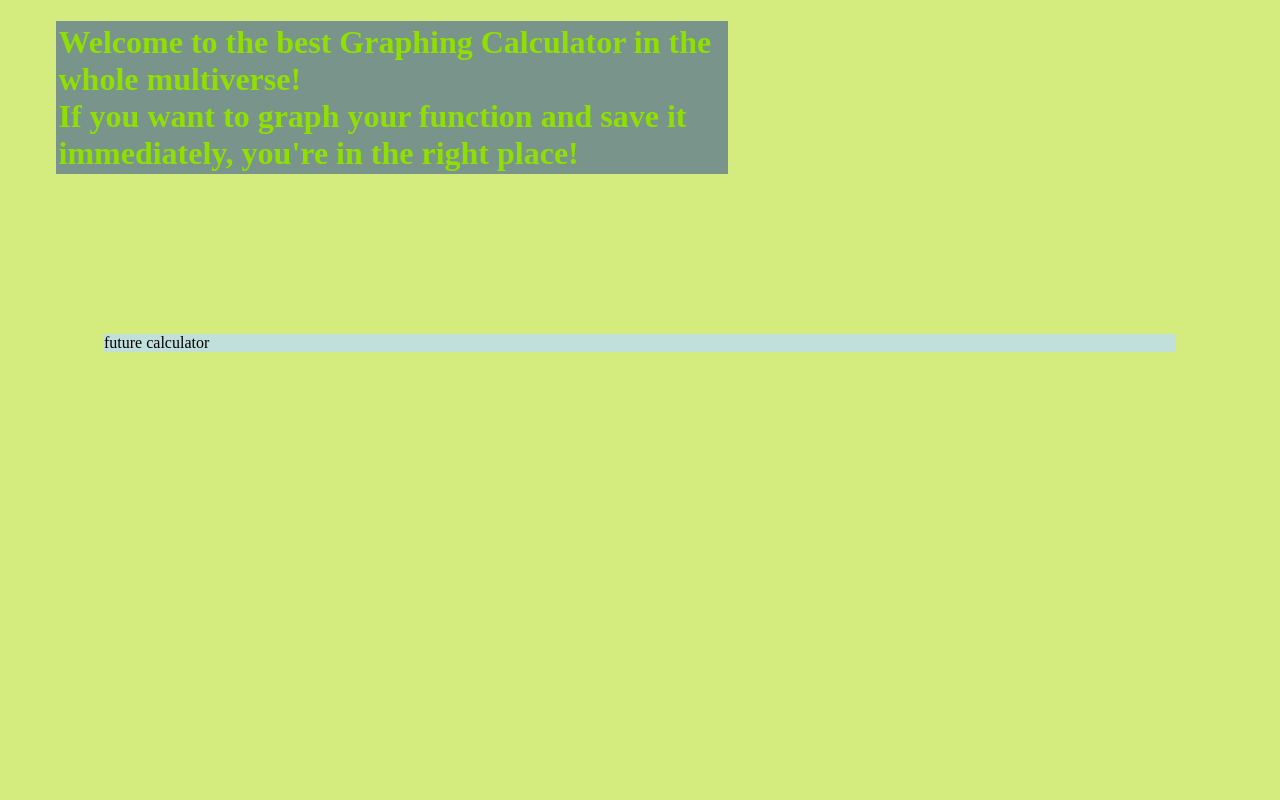
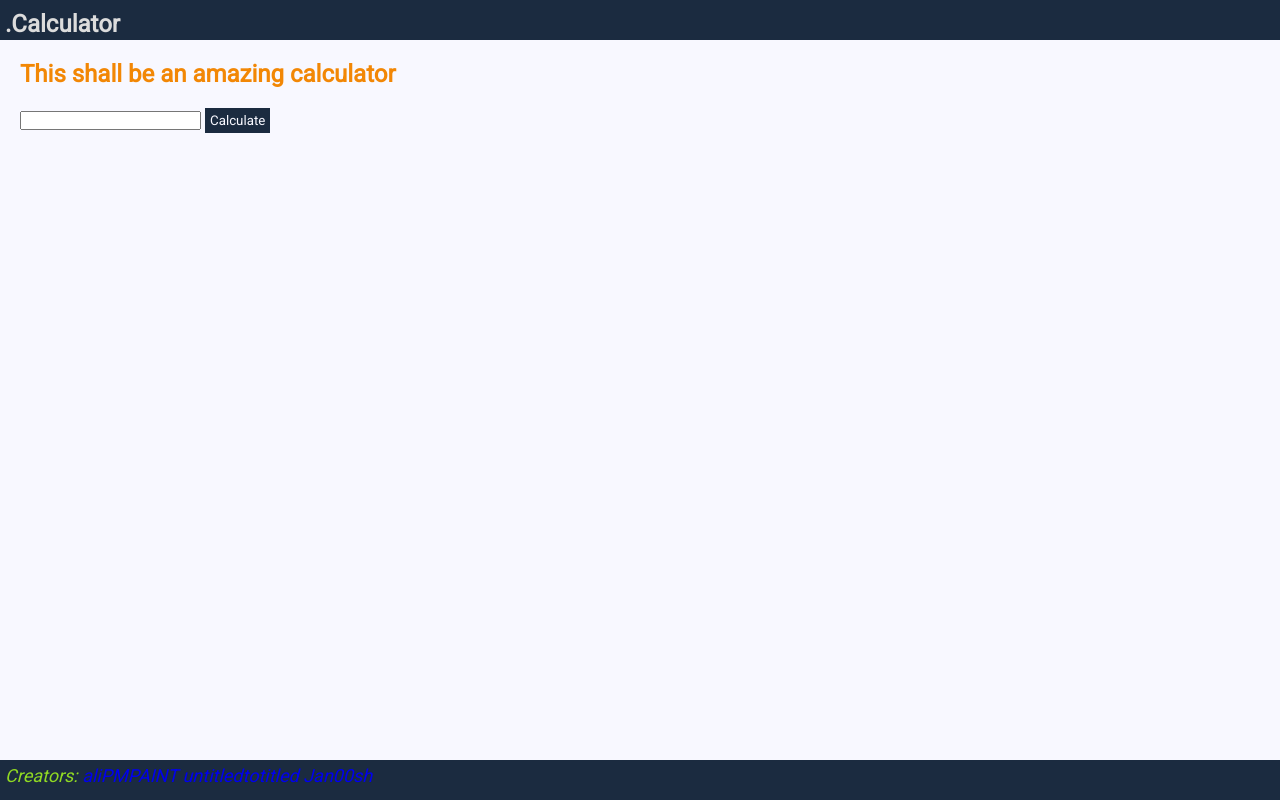
Before and after one commit to unexploredtest/WebGraphingCalculator, a Django app: page / in a window 1280 px wide. Run offline with Django 3.2, Linux system fonts and the light colour scheme.

Commit message:
Edited the style.css file in static folder, edited index.html file

```diff
--- a/Website/calculator/static/calculator/style.css
+++ b/Website/calculator/static/calculator/style.css
@@ -1,24 +1,77 @@
+* {
+  margin: 0px;
+  padding: 0px;
+}
+
 body {
 
-  background-color: #D4EB7E;
+  background-color: #1B2B40;
+  color: rgb(220,220,220);
+  font-family: Roboto, Oxygen, Ubuntu, Cantarell, 'Open Sans', 'Helvetica Neue', sans-serif;
+  display: grid;
+  grid-template-columns: 30vw 70vw;
+  grid-template-rows: 5vh 90vh 5vh;
+}
+
+header{
+  display: block;
+  grid-column-start: 1;
+  grid-column-end: 3;
+  grid-row-start: 1;
+  grid-row-end: 2;
+  padding: 10px 0px 0px 5px;
+}
+.CalculatorBase {
+  grid-row-start: 2;
+  grid-row-end: 3;
+  grid-column-start: 1;
+  grid-column-end: 3;
+  background-color: #F8F8FF;
 
 }
 
-h1 {
-
-  padding: 2.5px;
-  color: #8FE000;
-  background-color: #78948B;
-  margin-left: 1.5em;
-  margin-right: 17em;
-
+.CalculatorBase article{
+  display: inline-block;
+  width: 30%;
+  height: 100%;
+  color: #3F3F3F;
+  padding: 20px;
 }
 
-.CalculatorBase {
+.CalculatorBase article h1{
+  color: #F28705;
+  margin-bottom: 20px;
+}
 
-  background-color: #C1E0DB;
-  margin-left: 6em;
-  margin-right: 6em;
-  margin-top: 10em;
+.submitButton {
+  background-color: #1B2B40;
+  color: #F8F8FF;
+  border: none;
+  padding: 5px;
+  font-family: inherit;
+}
 
+.submitButton:hover {
+  background-color: #F28705;
 }
+
+footer{
+  grid-column-start: 1;
+  grid-column-end: 3;
+  grid-row-start: 3;
+  grid-row-end: 4;
+  font-size: 18px;
+  padding: 5px;
+}
+a {
+  text-decoration: none;
+}
+a:visited {
+  color: rgb(220,220,220);
+}
+address p{
+  display: inline-block;
+}
+address:first-child{
+  color: #90D923;
+}
--- a/Website/calculator/templates/calculator/calculator.html
+++ b/Website/calculator/templates/calculator/calculator.html
@@ -4,28 +4,44 @@
 
 <html>
 
-  <head>
-
+  <head lang="eng">
+    <meta charset="utf-8"/>
     <title> Graphing Calculator </title>
 
     <link rel="stylesheet" type="text/css" href="{% static 'calculator/style.css' %}">
+    <link href="https://fonts.googleapis.com/css?family=Roboto|Roboto+Condensed&display=swap" rel="stylesheet">
 
   </head>
 
   <body>
-
-    <h1> Welcome to the best Graphing Calculator in the whole multiverse! <br> If you want to graph
-    your function and save it immediately, you're in the right place! </h1>
-
+    <header>
+      <section>
+        <h1>.Calculator</h1>
+      </section>
+    </header>
 
     <div class="CalculatorBase">
 
+      <article>
+        <h1>This shall be an amazing calculator</h1>
+        <form>
+          <input type="text" width="15"/>
+          <input type="submit" class="submitButton" value="Calculate"></input>
+        </form>
+      </article>
 
-      <p> future calculator </p>
+      <div class="graph">
 
+      </div>
 
     </div>
-
+    <footer>
+      <address>
+        Creators: <p><a href="https://github.com/aliPMPAINT">aliPMPAINT </a></p>
+                  <p><a href="https://github.com/untitledtotitled">untitledtotitled </a></p>
+                  <p><a href="https://github.com/Jan00sh">Jan00sh</a></p> <br>
+      </address>
+    </footer>
   </body>
 
 </html>
```
Also changed, not shown: Website/calculator/templates/calculator/style.css (added).
